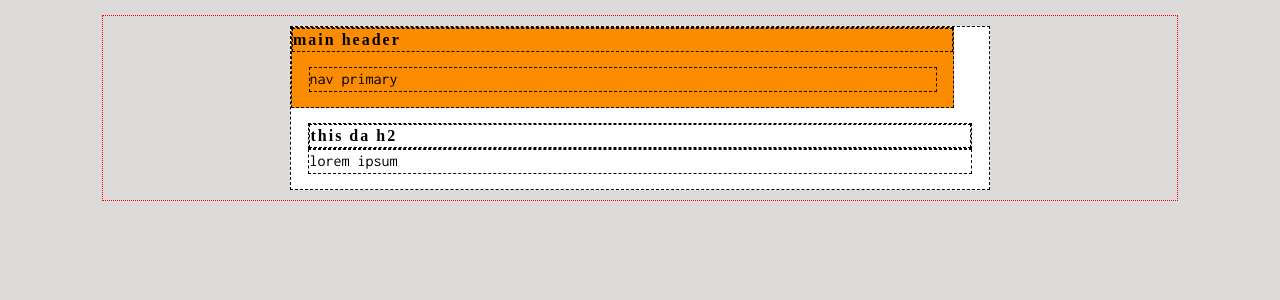
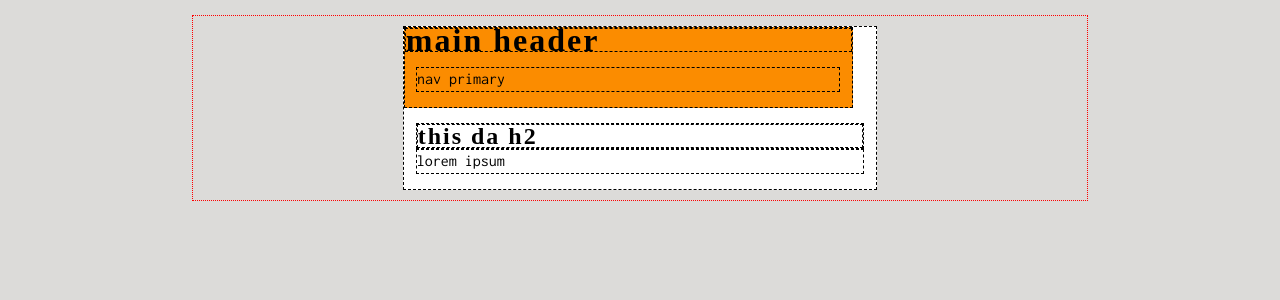
Before and after one commit to msawangwan/msawangwan.github.io, a Jekyll site: the page built from index.html, in a window 1280 px wide. Shown: the top 300 px of the page. Built offline with Jekyll 4.4.1, drawn with Linux system fonts in a browser that asks for light colours; some web fonts are replaced.

Commit message:
font size test

```diff
--- a/css/global.css
+++ b/css/global.css
@@ -1,22 +1,24 @@
-* {
-  box-sizing: border-box; /* make math easy */
-}
+* { box-sizing: border-box; } /* make math easy */
 
 body {
-  margin: 15px 8%;
-  padding: 10px 8%;
+  margin: 15px 15%;
+  padding: 10px 15%;
   background-color: #DCDBD9; /* light grey */
-/*  font: normal 0.8em "Helvetica Neue", Helvetica, Arial, sans-serif; */
   font: normal 0.8em;
   line-height: 140%;
 }
 
-h1, h2 {
-  font-family: 'Suez One', 'Oswald', serif, sans-serif;
+h1, h2, h3, h4 {
+  font-family: 'Suez One', serif;
+/*  font-family: 'Oswald', sans-serif; */
   font-weight: bold;
   letter-spacing: 2px;
-/*  font: bold 2em Trebuchet; */
 }
+
+h1 { font-size: 2em }
+h2 { font-size: 1.5em }
+h3 { font-size: 1.25em }
+h4 { font-size: 1em }
 
 p {
   font-family: 'Inconsolata', monospace;
```
